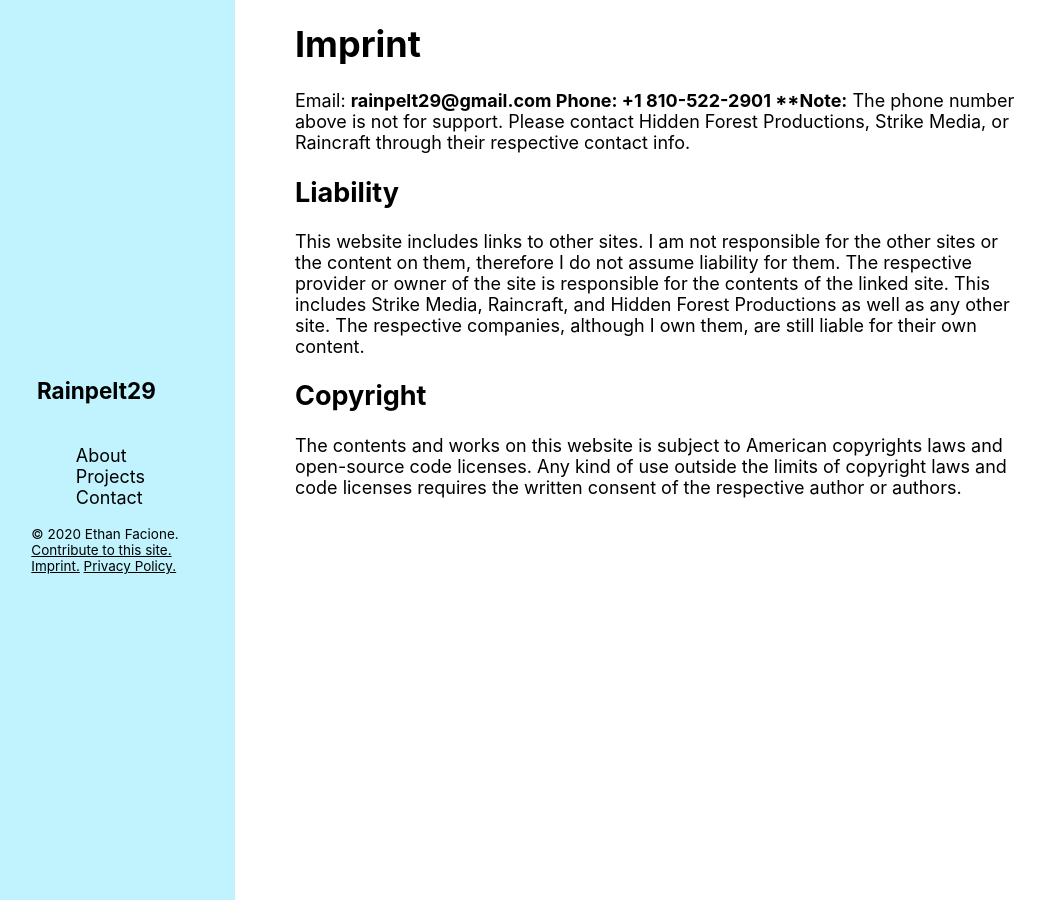
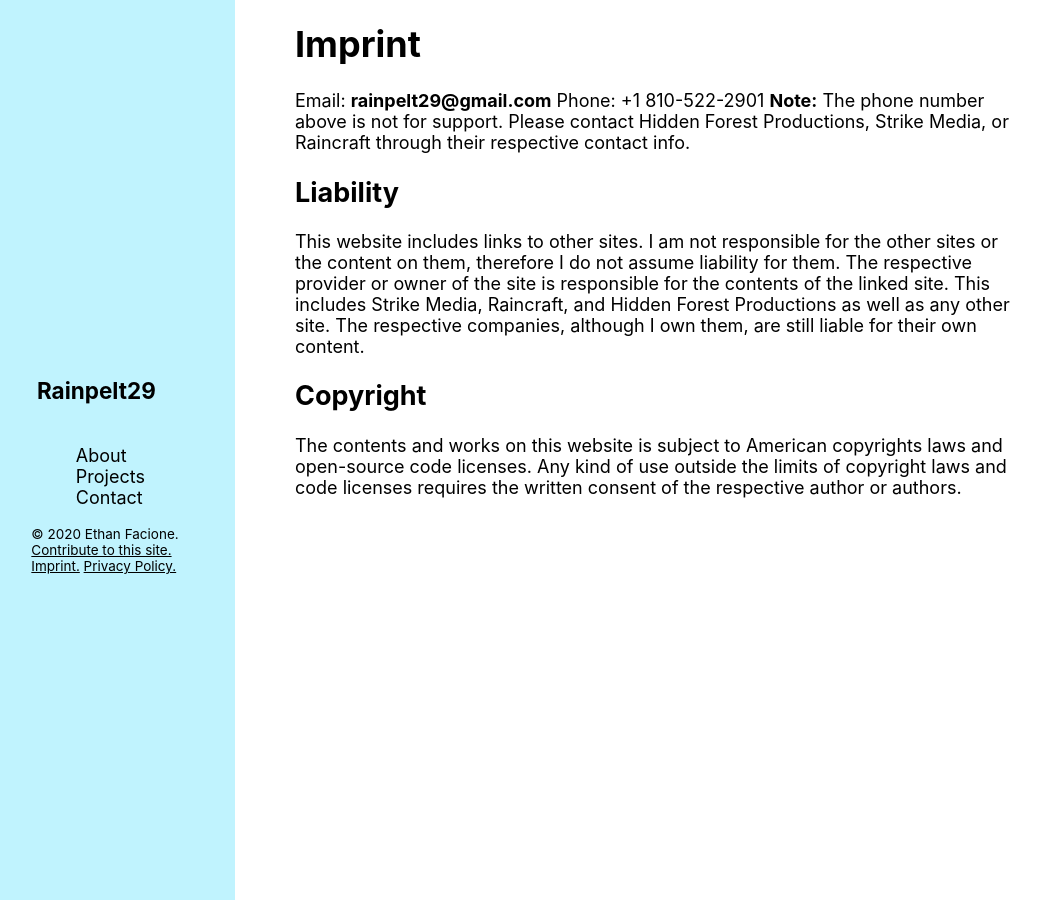
Before and after one commit to Rainpelt29/rainpelt29site, a Jekyll site: the page built from imprint.md, in a window 1280 px wide. Shown: the whole page, without its empty margins (35-1078 px from the left). Built offline with Jekyll 4.4.1, drawn with Linux system fonts in a browser that asks for light colours; some web fonts are replaced.

```diff
--- a/imprint.md
+++ b/imprint.md
@@ -5,7 +5,7 @@ title: Imprint
 
 # Imprint
 
-Email: **rainpelt29@gmail.com
+Email: **rainpelt29@gmail.com**
 Phone: +1 810-522-2901
 **Note:** The phone number above is not for support.
 Please contact Hidden Forest Productions, Strike Media, or Raincraft through their respective contact info.
```
